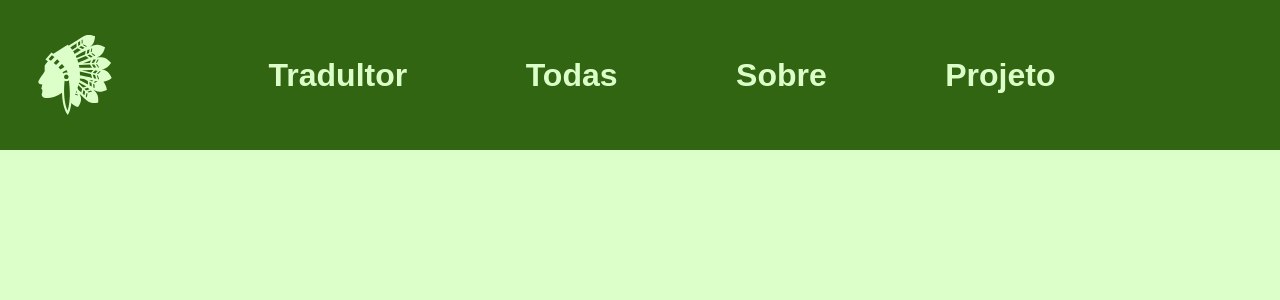
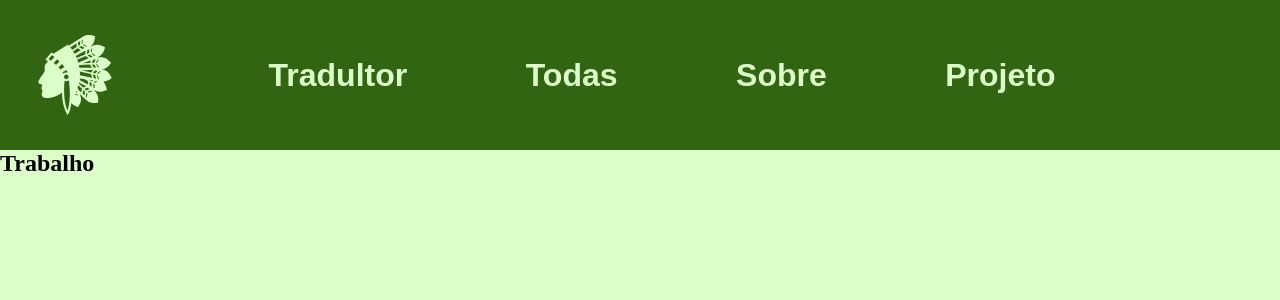
Before and after one commit to AndersonCostaDev01/dicio-indigena, a React (Vite) app: page / in a window 1280 px wide. Shown: the top 300 px of the page. Built offline with nearby package versions, Linux system fonts and the light colour scheme.

Commit message:
Aplicando funcionalidades na navbar

```diff
--- a/src/App.tsx
+++ b/src/App.tsx
@@ -1,15 +1,38 @@
-// import { Traducoes } from "./scripts/arey";
+// App.tsx
 
+import { useState } from "react";
 import { ThemeProvider } from "styled-components";
 import EstiloGlobal from "./styles";
 import tema from "./themes/main";
 import Navbar from "./containers/Navbar";
+import Projeto from "./containers/Projeto";
+import Sobre from "./containers/Sobre";
+import Todas from "./containers/Todas";
+import Tradultor from "./containers/Tradultor";
 
 function App() {
+  const [activeComponent, setActiveComponent] = useState<string>("Tradultor");
+
+  const renderComponent = () => {
+    switch (activeComponent) {
+      case "Tradultor":
+        return <Tradultor />;
+      case "Todas":
+        return <Todas />;
+      case "Sobre":
+        return <Sobre />;
+      case "Projeto":
+        return <Projeto />;
+      default:
+        return null;
+    }
+  };
+
   return (
     <ThemeProvider theme={tema}>
       <EstiloGlobal />
-      <Navbar />
+      <Navbar setActiveComponent={setActiveComponent} />
+      {renderComponent()}
     </ThemeProvider>
   );
 }
--- a/src/containers/Navbar/index.tsx
+++ b/src/containers/Navbar/index.tsx
@@ -1,20 +1,24 @@
+// Navbar.tsx
+
 import indianIcon from './indian-1-svgrepo-com.svg';
 import { ButtonNavbar, ContainerButtons, Logo, NavBar } from './styles';
 
+interface NavbarProps {
+  setActiveComponent: (component: string) => void;
+}
 
-const Navbar = () => {
+const Navbar = ({ setActiveComponent }: NavbarProps) => {
   return (
     <NavBar>
-            <Logo
-            src={indianIcon}/>
+      <Logo src={indianIcon} />
       <ContainerButtons>
-                <ButtonNavbar>Tradultor</ButtonNavbar>
-                <ButtonNavbar>Todas</ButtonNavbar>
-                <ButtonNavbar>Sobre</ButtonNavbar>
-                <ButtonNavbar>Projeto</ButtonNavbar>
+        <ButtonNavbar onClick={() => setActiveComponent("Tradultor")}>Tradultor</ButtonNavbar>
+        <ButtonNavbar onClick={() => setActiveComponent("Todas")}>Todas</ButtonNavbar>
+        <ButtonNavbar onClick={() => setActiveComponent("Sobre")}>Sobre</ButtonNavbar>
+        <ButtonNavbar onClick={() => setActiveComponent("Projeto")}>Projeto</ButtonNavbar>
       </ContainerButtons>
     </NavBar>
   );
-}
+};
 
 export default Navbar;
--- /dev/null
+++ b/src/containers/Projeto/index.tsx
@@ -0,0 +1,9 @@
+const Projeto = () => {
+
+    return (
+        <h2>
+            Projeto
+        </h2>
+    )
+}
+export default Projeto
--- /dev/null
+++ b/src/containers/Sobre/index.tsx
@@ -0,0 +1,10 @@
+const Sobre = () => {
+
+    return (
+        <h2>
+            Sobre
+        </h2>
+    )
+}
+
+export default Sobre
--- /dev/null
+++ b/src/containers/Todas/index.tsx
@@ -0,0 +1,10 @@
+const Todas = () => {
+
+    return (
+        <h2>
+            Todas
+        </h2>
+    )
+}
+
+export default Todas
--- /dev/null
+++ b/src/containers/Tradultor/index.tsx
@@ -0,0 +1,10 @@
+const Tradultor = () => {
+
+    return (
+        <h2>
+            Trabalho
+        </h2>
+    )
+}
+
+export default Tradultor
```
Lines whose indentation alone changed are shown as unchanged.
